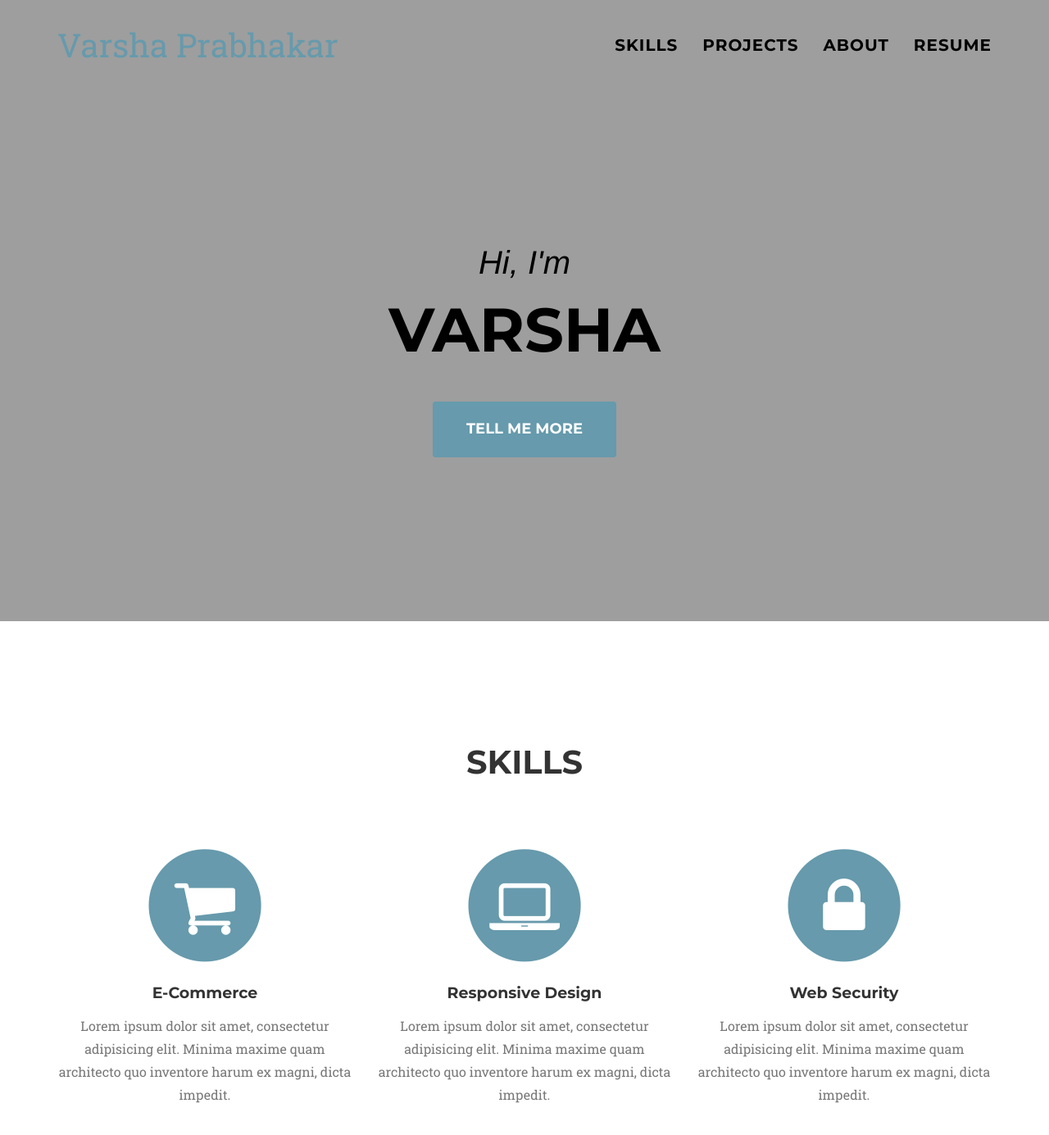
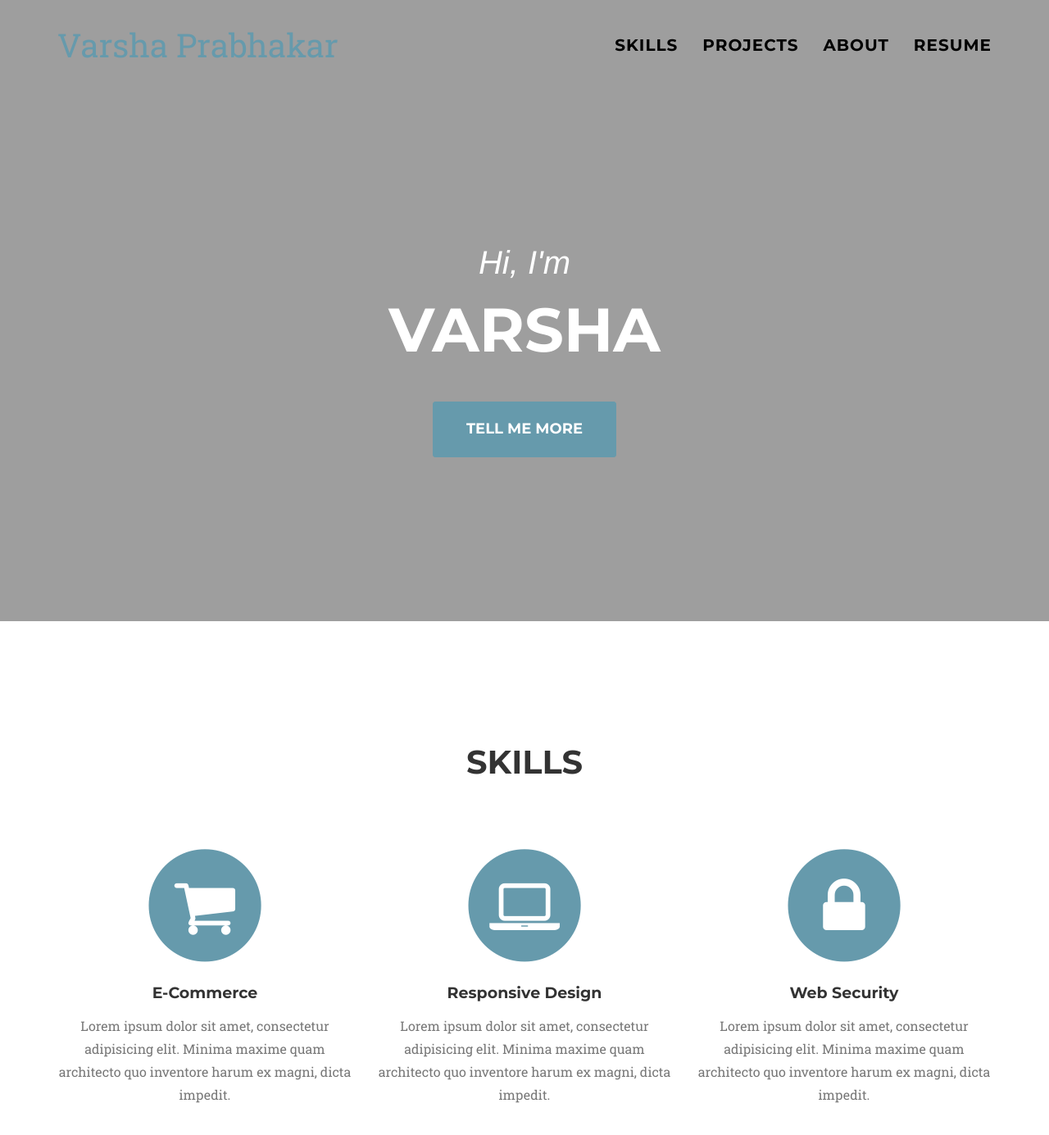
Before and after one commit to VarshaPrabhakar07/VarshaPrabhakar07.github.io, a Jekyll site: the page built from index.html, in a window 1280 px wide and 1400 px high. Shown: the top 1385 px of the window at 82% size. Built offline with Jekyll 4.4.1, drawn with Linux system fonts in a browser that asks for light colours; some web fonts are replaced.

Commit message:
Update agency.css

```diff
--- a/_includes/css/agency.css
+++ b/_includes/css/agency.css
@@ -267,7 +267,7 @@ fieldset[disabled] .btn-xl.active {
 
 header {
     text-align: center;
-    color: black;
+    color: #fff;
     background-attachment: scroll;
     background-image: url('{{ site.baseurl }}/img/header-bg.jpg');
     background-position: center center;
```
